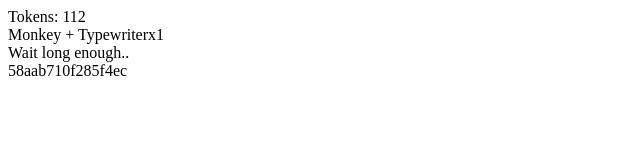
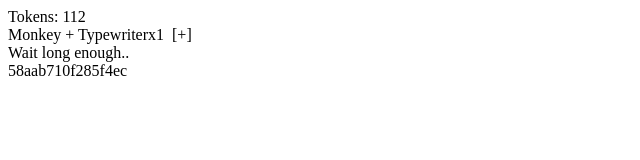
Before and after one commit to shashi007/SillyconValley, a React app: page / in a window 1280 px wide. Shown: the top 160 px of the page, without its empty margins (0-640 px from the left). Built offline with nearby package versions, Linux system fonts and the light colour scheme; the HTML template or start-up script is replaced by a standard one.

Commit message:
feat: Add basic purchase functionality

```diff
--- a/src/components/Monkey.jsx
+++ b/src/components/Monkey.jsx
@@ -33,7 +33,11 @@ export default class Monkey extends React.Component {
   }
 
   renderHash(hash) {
-    return _.map(hash, v => <span className={v === '1' ? 'monkey-match' : ''}>{v}</span>);
+    return _.map(hash, (v,i) => <span key={i} className={v === '1' ? 'monkey-match' : ''}>{v}</span>);
+  }
+
+  purchase() {
+    this.setState({quantity: this.state.quantity + 1});
   }
 
   render() {
@@ -43,6 +47,7 @@ export default class Monkey extends React.Component {
             name='Monkey + Typewriter'
             description='Wait long enough..'
             baseRate=''
+            purchase={this.purchase.bind(this)}
             percentage={this.compareHash(this.state.hash) / HASH_LENGTH * 100}
             quantity={this.state.quantity}
         />
--- a/src/components/Producer.jsx
+++ b/src/components/Producer.jsx
@@ -1,14 +1,15 @@
 import React from 'react';
 import Bar from './Bar';
 
-const Producer = ({name, quantity, description, baseRate, percentage}) => (
+const Producer = ({name, quantity, description, baseRate, percentage, purchase}) => (
   <div className="producer flex-producer">
     <div>
       <span className="producer-name">
         {name}
       </span>
       <span className="producer-quantity">
-        x{quantity}
+        x{quantity} &nbsp;
+        <span onClick={purchase}>[+]</span>
       </span>
     </div>
     <div className="producer-description">
```
